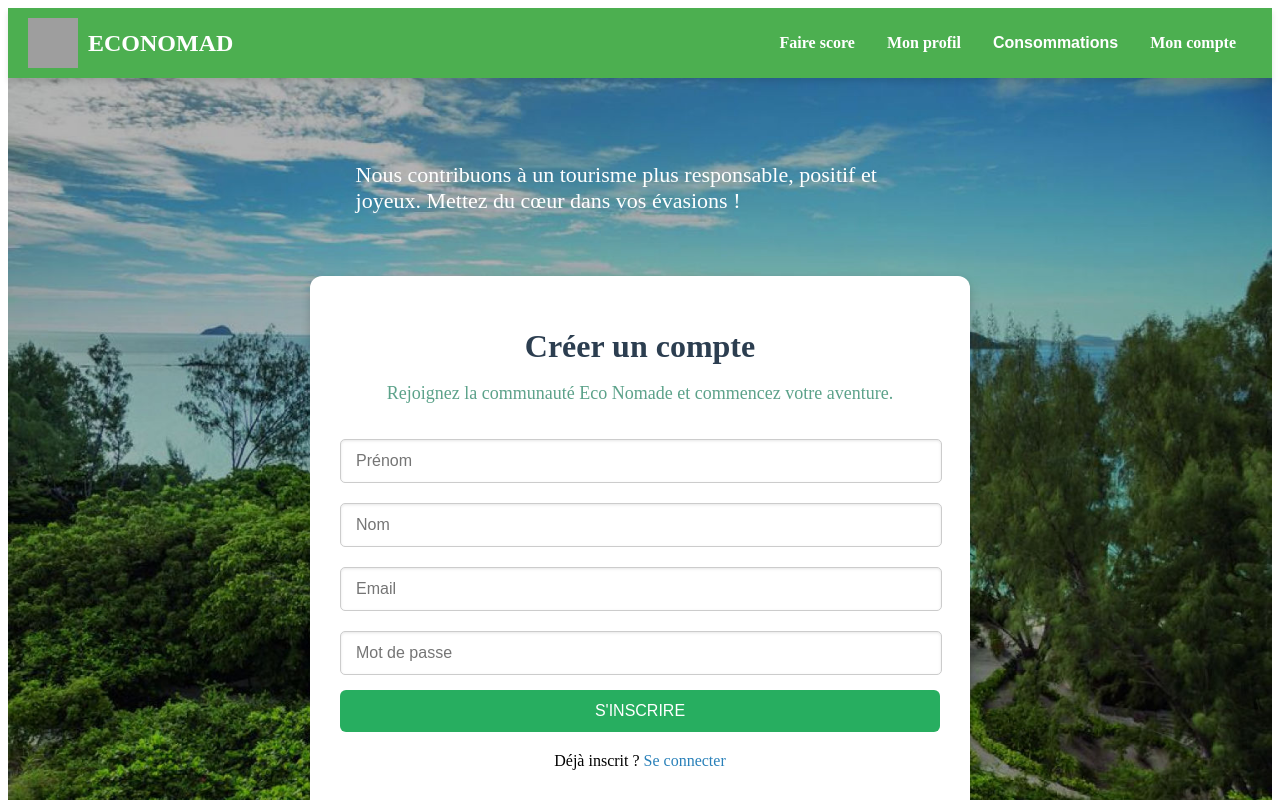
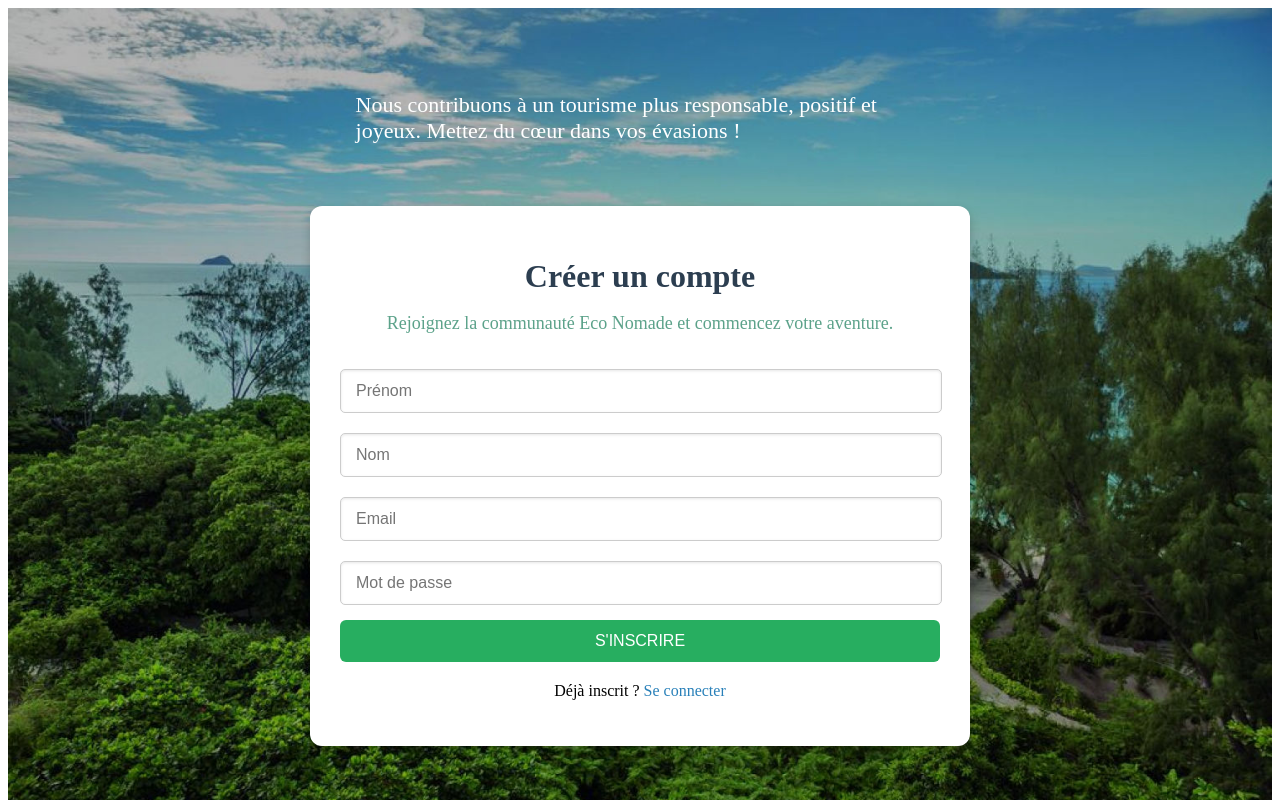
Before and after one commit to Projet-DEVOPS-GMT/economad-front, a Vue app: page /register in a window 1280 px wide. Shown: the top 800 px of the page. Built offline with nearby package versions, Linux system fonts and the light colour scheme; grey boxes are pictures that could not be loaded.

Commit message:
update design for seuil view page

```diff
--- a/src/views/FaireScore.vue
+++ b/src/views/FaireScore.vue
@@ -1,23 +1,5 @@
 <template>
-  <header class="header">
-      <div class="logo">
-        <img src="@/assets/logo.png" alt="ECONOMAD Logo" class="logo-img" />
-        <span class="logo-text">ECONOMAD</span>
-      </div>
-      <nav class="nav-bar">
-        <router-link to="/faire-score" class="nav-item">Faire score</router-link>
-        <router-link to="/profile" class="nav-item">Mon profil</router-link>
-        <div class="dropdown">
-          <button class="dropbtn">Consommations</button>
-          <div class="dropdown-content">
-            <router-link to="/enregistrer-consommation" class="nav-item">Enregistrer une consommation</router-link>
-            <router-link to="/historique" class="nav-item">Afficher historique</router-link>
-          </div>
-        </div>
-
-        <router-link to="/login" class="nav-item">Mon compte </router-link>
-      </nav>
-    </header>
+  <Header></Header>
   <div class="container">
     <!-- 🏙️ Bannière avec image -->
     <header class="score-header">
--- a/src/views/Profil.vue
+++ b/src/views/Profil.vue
@@ -1,6 +1,5 @@
 
 <template>
-
     <Header></Header>
     <div class="profile-container">
       <h1>Profil de l'utilisateur</h1>
--- a/src/views/RegisterPage.vue
+++ b/src/views/RegisterPage.vue
@@ -1,26 +1,6 @@
 <template>
-  <header class="header">
-      <div class="logo">
-        <img src="@/assets/logo.png" alt="ECONOMAD Logo" class="logo-img" />
-        <span class="logo-text">ECONOMAD</span>
-      </div>
-      <nav class="nav-bar">
-        <router-link to="/faire-score" class="nav-item">Faire score</router-link>
-        <router-link to="/profile" class="nav-item">Mon profil</router-link>
-        <div class="dropdown">
-          <button class="dropbtn">Consommations</button>
-          <div class="dropdown-content">
-            <router-link to="/enregistrer-consommation" class="nav-item">Enregistrer une consommation</router-link>
-            <router-link to="/historique" class="nav-item">Afficher historique</router-link>
-          </div>
-        </div>
-
-        <router-link to="/login" class="nav-item">Mon compte </router-link>
-      </nav>
-    </header>
+  <header></header>
   <div class="register-page">
-
-
     <div class="background-overlay">
       <p class="title">
         Nous contribuons à un tourisme plus responsable, positif et joyeux.
@@ -58,10 +38,12 @@
 <script>
 import apiClient from '../apiClient';
 import Footer from '../components/footer.vue';
+import Header from '../components/Header.vue';
 
 export default {
   components: {
     Footer,
+    Header
   },
   data() {
     return {
--- a/src/views/Seuil.vue
+++ b/src/views/Seuil.vue
@@ -1,7 +1,8 @@
 <template>
+    <Header></Header>
     <div class="container">
       <!-- 🏞️ En-tête avec image -->
-      <header class="header">
+      <header class="card-header">
         <img :src="headerImage" alt="Nature écologique" class="header-img" />
         <h1>🌿 Définissez Votre Seuil Annuel de CO₂ 🌍</h1>
       </header>
@@ -47,10 +48,19 @@
         </ul>
       </div>
     </div>
+
+    <Footer></Footer>
   </template>
 
   <script>
+ import Footer from '../components/footer.vue';
+ import Header from '../components/Header.vue';
+
   export default {
+    components: {
+      Footer,
+      Header
+    },
     data() {
       return {
         co2Threshold: null,
@@ -100,10 +110,12 @@
     background-color: #f0f8ff;
     border-radius: 10px;
     box-shadow: 0 4px 8px rgba(0, 0, 0, 0.1);
+    margin-top: 5px;
+    margin-bottom: 5px;
   }
 
   /* 🏞️ En-tête */
-  .header {
+  .card-header {
     text-align: center;
     background-color: #ffffff;
     padding: 20px;
```
